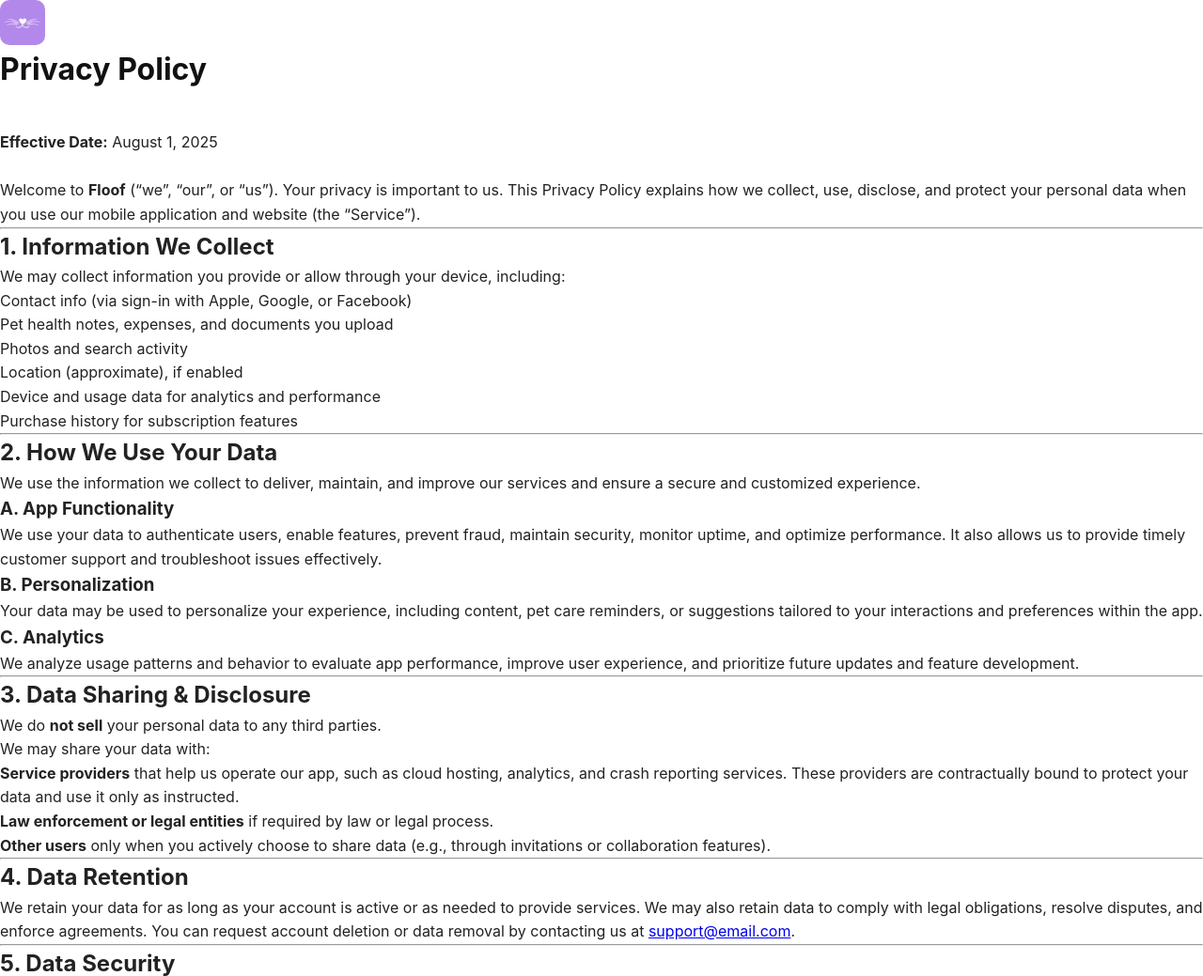
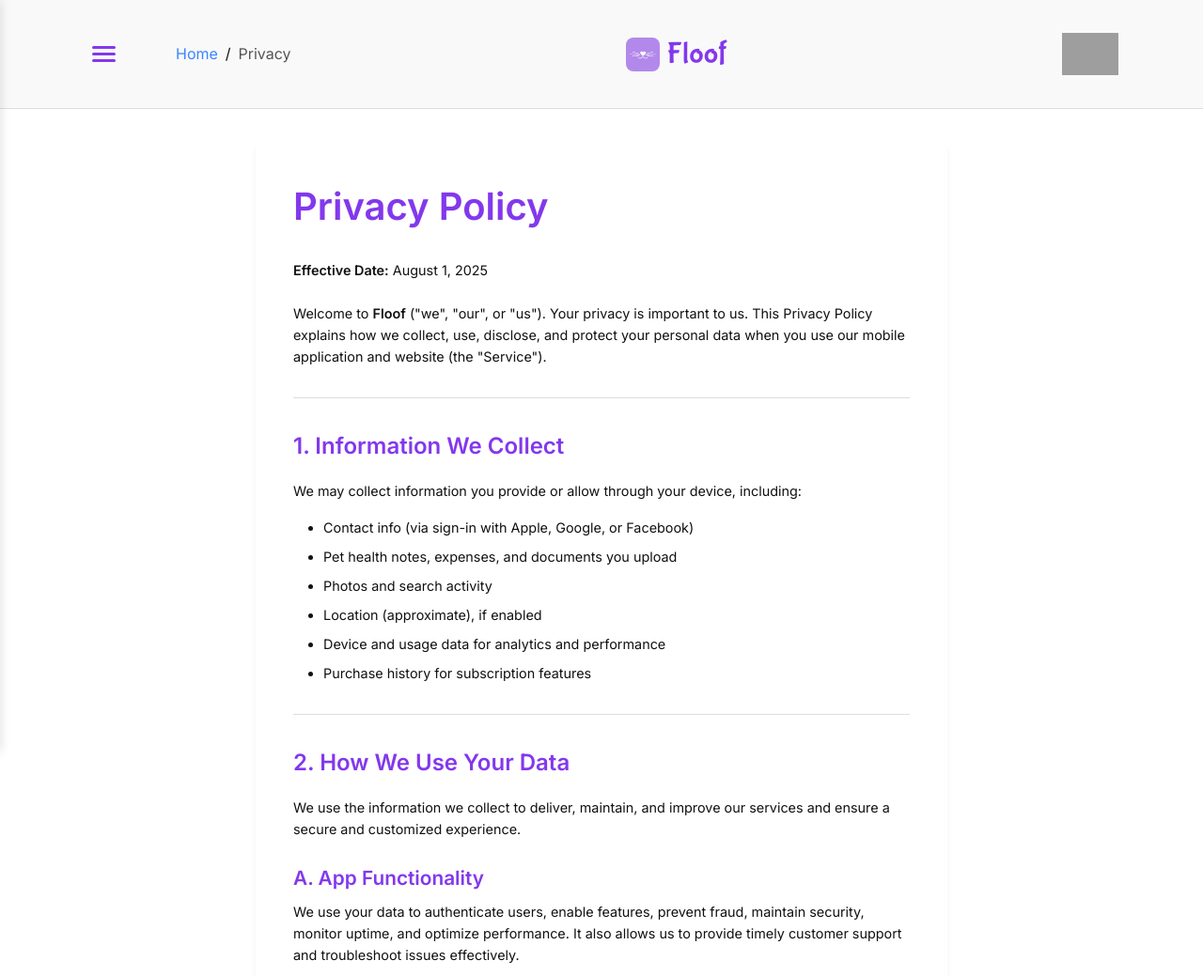
Before and after one commit to floof-pet-care/floof-web, a plain HTML site: page privacy.html in a window 1280 px wide. Shown: the top 1039 px of the page at 94% size. Drawn offline with Linux system fonts and the light colour scheme; grey boxes are pictures that could not be loaded.

Commit message:
layout updates
- improved privacy page layout
- added breadcrumb navigation

```diff
--- a/privacy.html
+++ b/privacy.html
@@ -2,19 +2,60 @@
 <html lang="en">
 <head>
   <meta charset="UTF-8">
+  <meta name="viewport" content="width=device-width, initial-scale=1.0">
   <title>Privacy Policy - Floof</title>
-  <meta name="viewport" content="width=device-width, initial-scale=1.0">
   <link rel="stylesheet" href="style.css">
+  <link rel="preconnect" href="https://fonts.googleapis.com">
+  <link rel="preconnect" href="https://fonts.gstatic.com" crossorigin>
+  <link href="https://fonts.googleapis.com/css2?family=Inter:wght@400;600&family=Bubblegum+Sans&display=swap" rel="stylesheet">
   <link rel="icon" type="image/png" href="floof_logo.png">
 </head>
 <body>
-  <div class="container">
-    <img src="floof_logo.png" alt="Floof App Icon" class="app-icon" />
+  <header class="hero">
+    <div class="header-content">
+      <button class="burger-menu" id="burger-menu">
+        <span></span>
+        <span></span>
+        <span></span>
+      </button>
+      <div class="breadcrumb">
+        <a href="index.html">Home</a> / <span>Privacy</span>
+      </div>
+      <div class="header-logo">
+        <a href="index.html" style="text-decoration: none; color: inherit; display: flex; align-items: center; gap: 0.5rem;">
+          <img src="floof_logo.png" alt="Floof Logo" class="header-logo-img">
+          <span class="header-logo-text">Floof</span>
+        </a>
+      </div>
+      <a class="app-store-button" href="https://testflight.apple.com/join/VHZqHqB1" target="_blank">
+        <img src="https://developer.apple.com/assets/elements/badges/download-on-the-app-store.svg" alt="Download on the App Store">
+      </a>
+    </div>
+  </header>
+
+  <!-- Navigation Panel -->
+  <div class="nav-panel" id="nav-panel">
+    <div class="nav-content">
+      <button class="close-nav" id="close-nav">×</button>
+      <div class="nav-logo">
+        <img src="floof_logo.png" alt="Floof Logo" class="nav-logo-img">
+      </div>
+      <nav class="nav-menu">
+        <a href="index.html">Download</a>
+        <a href="privacy.html">Privacy</a>
+        <a href="#">Help</a>
+        <a href="mailto:floofpetcareapp@gmail.com">Contact Us</a>
+      </nav>
+    </div>
+  </div>
+
+  <main class="privacy-container">
+    <div class="privacy-content">
       <h1>Privacy Policy</h1>
-    <div style="margin: 40px 0; color: #222;">
+      <div class="privacy-text">
         <strong>Effective Date:</strong> August 1, 2025
         <br><br>
-      Welcome to <strong>Floof</strong> (“we”, “our”, or “us”). Your privacy is important to us. This Privacy Policy explains how we collect, use, disclose, and protect your personal data when you use our mobile application and website (the “Service”).
+        Welcome to <strong>Floof</strong> ("we", "our", or "us"). Your privacy is important to us. This Privacy Policy explains how we collect, use, disclose, and protect your personal data when you use our mobile application and website (the "Service").
         <hr>
         <h2>1. Information We Collect</h2>
         <p>We may collect information you provide or allow through your device, including:</p>
@@ -46,7 +87,7 @@
         </ul>
         <hr>
         <h2>4. Data Retention</h2>
-      <p>We retain your data for as long as your account is active or as needed to provide services. We may also retain data to comply with legal obligations, resolve disputes, and enforce agreements. You can request account deletion or data removal by contacting us at <a href="mailto:support@email.com">support@email.com</a>.</p>
+        <p>We retain your data for as long as your account is active or as needed to provide services. We may also retain data to comply with legal obligations, resolve disputes, and enforce agreements. You can request account deletion or data removal by contacting us at <a href="mailto:floofpetcareapp@gmail.com">floofpetcareapp@gmail.com</a>.</p>
         <hr>
         <h2>5. Data Security</h2>
         <p>We use industry-standard security practices including encrypted transmission, secure servers, and strict access controls to protect your personal data. While no system is completely secure, we continually monitor and improve our security measures.</p>
@@ -57,10 +98,10 @@
           <li>Access, update, or delete your profile information from within the app.</li>
           <li>Opt out of non-essential notifications.</li>
           <li>Revoke access to device features like location or contacts.</li>
-        <li>Request data deletion by emailing <a href="mailto:support@email.com">support@email.com</a>.</li>
+          <li>Request data deletion by emailing <a href="mailto:floofpetcareapp@gmail.com">floofpetcareapp@gmail.com</a>.</li>
         </ul>
         <hr>
-      <h2>7. Children’s Privacy</h2>
+        <h2>7. Children's Privacy</h2>
         <p>This app is not intended for children under 13 years of age. We do not knowingly collect data from children. If we learn that we have inadvertently collected data from a child, we will delete it immediately.</p>
         <hr>
         <h2>8. Data Linking and Tracking</h2>
@@ -71,16 +112,34 @@
         <p>Our app may include integrations with third-party services such as Apple HealthKit, Firebase, or Google Sign-In. These services may collect data under their own privacy policies. We encourage you to review those policies to understand how your data is handled by those providers.</p>
         <hr>
         <h2>10. Changes to This Policy</h2>
-      <p>We may update this Privacy Policy from time to time. If we make material changes, we’ll notify you via the app or by email. The most current version will always be available on our website.</p>
+        <p>We may update this Privacy Policy from time to time. If we make material changes, we'll notify you via the app or by email. The most current version will always be available on our website.</p>
         <hr>
         <h2>11. Contact Us</h2>
         <p>If you have questions or concerns about this Privacy Policy or our data practices, please contact us:</p>
-      <p><strong>Email:</strong> <a href="mailto:support@yourapp.com">support@yourapp.com</a><br>
-      <strong>Mailing Address:</strong> [Company Name, Address]</p>
-    </div>
-    <div class="bottom-links">
-      <a href="index.html" class="bottom-link">Home</a>
+        <p><strong>Email:</strong> <a href="mailto:floofpetcareapp@gmail.com">floofpetcareapp@gmail.com</a></p>
       </div>
     </div>
+  </main>
+
+  <footer class="footer">
+    <div class="footer-content">
+      <div class="footer-text">
+        <div class="footer-first-line">
+          <img src="floof_logo.png" alt="Floof Logo" class="footer-logo">
+          <span>Floof</span>
+          <span>&copy; 2025</span>
+        </div>
+        <nav class="footer-nav">
+          <a href="privacy.html">Privacy</a>
+          <a href="#">About</a>
+          <a href="#">Download</a>
+          <a href="#">Help</a>
+        </nav>
+        <a class="footer-email" href="mailto:floofpetcareapp@gmail.com">floofpetcareapp@gmail.com</a>
+      </div>
+    </div>
+  </footer>
+
+  <script src="script.js"></script>
 </body>
 </html>
--- a/script.js
+++ b/script.js
@@ -77,13 +77,18 @@ class Slideshow {
 
 // Initialize slideshow when DOM is loaded
 document.addEventListener('DOMContentLoaded', () => {
+  // Only initialize slideshow if slideshow container exists
+  const slideshowContainer = document.querySelector('.slideshow-container');
+  if (slideshowContainer) {
     new Slideshow();
+  }
 
   // Burger menu functionality
   const burgerMenu = document.getElementById('burger-menu');
   const navPanel = document.getElementById('nav-panel');
   const closeNav = document.getElementById('close-nav');
 
+  if (burgerMenu && navPanel && closeNav) {
     burgerMenu.addEventListener('click', () => {
       navPanel.classList.add('open');
       burgerMenu.classList.add('hidden');
@@ -101,4 +106,5 @@ document.addEventListener('DOMContentLoaded', () => {
         burgerMenu.classList.remove('hidden');
       }
     });
+  }
 });
--- a/style.css
+++ b/style.css
@@ -48,11 +48,10 @@ img {
 .header-content {
   max-width: 1100px;
   margin: auto;
-  display: flex;
-  justify-content: space-between;
+  display: grid;
+  grid-template-columns: auto auto 1fr auto;
   align-items: center;
   position: relative;
-  flex-wrap: wrap;
   gap: 1rem;
 }
 
@@ -79,6 +78,33 @@ img {
   background-color: var(--secondary);
   border-radius: 2px;
   transition: all 0.3s ease;
+}
+
+/* Breadcrumb Styles */
+.breadcrumb {
+  display: flex;
+  align-items: center;
+  gap: 0.5rem;
+  font-size: 0.9rem;
+  color: var(--text);
+  grid-column: 2;
+  justify-self: start;
+}
+
+.breadcrumb a {
+  color: var(--accent);
+  text-decoration: none;
+  transition: color 0.2s ease;
+}
+
+.breadcrumb a:hover {
+  color: var(--primary);
+  text-decoration: underline;
+}
+
+.breadcrumb span {
+  color: var(--text);
+  opacity: 0.7;
 }
 
 /* Navigation Panel */
@@ -181,6 +207,11 @@ img {
   color: var(--secondary);
 }
 
+.app-store-button {
+  grid-column: 4;
+  justify-self: end;
+}
+
 .app-store-button img {
   height: 40px;
 }
@@ -190,10 +221,8 @@ img {
   display: flex;
   align-items: center;
   gap: 0.5rem;
-  position: absolute;
-  left: 50%;
-  transform: translateX(-50%);
-  z-index: 10;
+  grid-column: 3;
+  justify-self: center;
 }
 
 .header-logo-img {
@@ -417,6 +446,78 @@ img {
   margin-top: 0.5rem;
 }
 
+/* Privacy Page Styles */
+.privacy-container {
+  max-width: 800px;
+  margin: 0 auto;
+  padding: 2rem 1rem;
+  min-height: calc(100vh - 200px);
+}
+
+.privacy-content {
+  background: var(--bg);
+  border-radius: 12px;
+  padding: 2rem;
+  box-shadow: 0 4px 6px var(--shadow);
+}
+
+.privacy-content h1 {
+  color: var(--primary);
+  font-size: 2rem;
+  margin-bottom: 1.5rem;
+  text-align: left;
+  font-family: 'Inter', sans-serif;
+  font-weight: 600;
+}
+
+.privacy-text {
+  color: var(--text);
+  line-height: 1.6;
+  font-size: 0.9rem;
+}
+
+.privacy-text h2 {
+  color: var(--primary);
+  font-size: 1.3rem;
+  margin: 2rem 0 1rem 0;
+  font-weight: 600;
+}
+
+.privacy-text h3 {
+  color: var(--secondary);
+  font-size: 1.1rem;
+  margin: 1.5rem 0 0.5rem 0;
+  font-weight: 600;
+}
+
+.privacy-text p {
+  margin-bottom: 1rem;
+}
+
+.privacy-text ul {
+  margin: 1rem 0;
+  padding-left: 2rem;
+}
+
+.privacy-text li {
+  margin-bottom: 0.5rem;
+}
+
+.privacy-text a {
+  color: var(--accent);
+  text-decoration: none;
+}
+
+.privacy-text a:hover {
+  text-decoration: underline;
+}
+
+.privacy-text hr {
+  border: none;
+  border-top: 1px solid var(--border);
+  margin: 2rem 0;
+}
+
 /* Animation */
 @keyframes fadeIn {
   from { opacity: 0; transform: translateY(20px); }
@@ -446,6 +547,10 @@ img {
 
   .app-store-button img {
     height: 38px;
+  }
+
+  .breadcrumb {
+    font-size: 0.85rem;
   }
 
   .sub-heading-section h3 {
@@ -479,6 +584,18 @@ img {
   .slideshow-container {
     padding: 0 1.5rem;
   }
+
+  .privacy-container {
+    padding: 1.5rem 1rem;
+  }
+
+  .privacy-content {
+    padding: 1.5rem;
+  }
+
+  .privacy-content h1 {
+    font-size: 1.8rem;
+  }
 }
 
 /* Mobile and tablet styles (768px and below) */
@@ -488,16 +605,14 @@ img {
   }
 
   .header-content {
+    display: flex;
     flex-direction: column;
     gap: 1rem;
     text-align: center;
   }
 
   .header-logo {
-    position: relative;
-    left: auto;
-    transform: none;
-    order: 1;
+    order: 2;
   }
 
   .burger-menu {
@@ -508,8 +623,15 @@ img {
     order: 0;
   }
 
+  .breadcrumb {
+    order: 1;
+    font-size: 0.8rem;
+    margin-left: 3rem;
+    align-self: flex-start;
+  }
+
   .app-store-button {
-    order: 2;
+    order: 3;
     margin-top: 0.5rem;
   }
 
@@ -619,6 +741,32 @@ img {
   .nav-content {
     padding: 1rem;
   }
+
+  .breadcrumb {
+    order: 1;
+    margin-left: 2.5rem;
+    font-size: 0.75rem;
+  }
+
+  .privacy-container {
+    padding: 1rem 0.5rem;
+  }
+
+  .privacy-content {
+    padding: 1rem;
+  }
+
+  .privacy-content h1 {
+    font-size: 1.6rem;
+  }
+
+  .privacy-text h2 {
+    font-size: 1.2rem;
+  }
+
+  .privacy-text h3 {
+    font-size: 1rem;
+  }
 }
 
 /* Large desktop screens (1200px and above) */
@@ -642,6 +790,11 @@ img {
 
   .app-store-button img {
     height: 45px;
+  }
+
+  .breadcrumb {
+    font-size: 1rem;
+    margin-left: 1.5rem;
   }
 
   .sub-heading-section h3 {
@@ -679,4 +832,24 @@ img {
   .slideshow-container {
     padding: 0 2rem;
   }
+
+  .privacy-container {
+    padding: 2rem;
+  }
+
+  .privacy-content {
+    padding: 2.5rem;
+  }
+
+  .privacy-content h1 {
+    font-size: 2.5rem;
+  }
+
+  .privacy-text h2 {
+    font-size: 1.5rem;
+  }
+
+  .privacy-text h3 {
+    font-size: 1.3rem;
+  }
 }
```
Also changed, not shown: index.html (+7 -2 lines). Lines whose indentation alone changed are shown as unchanged.
